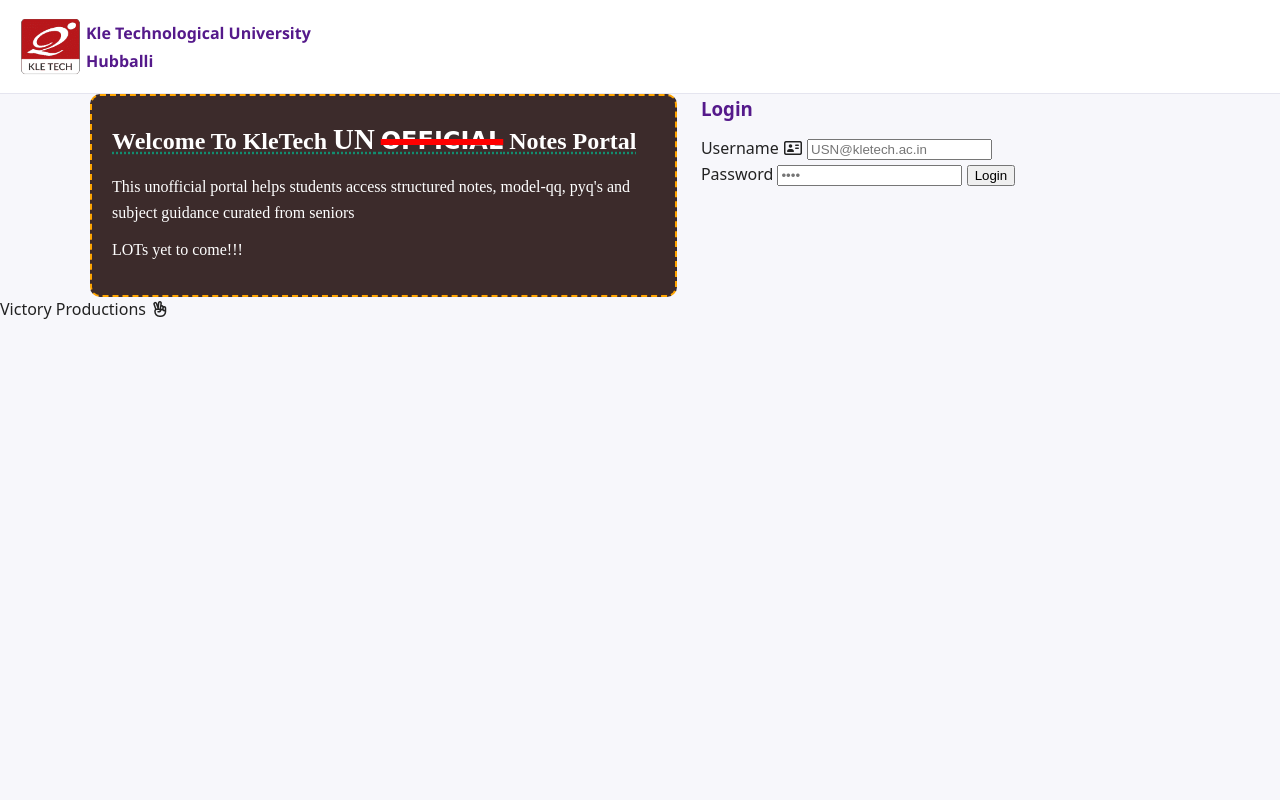
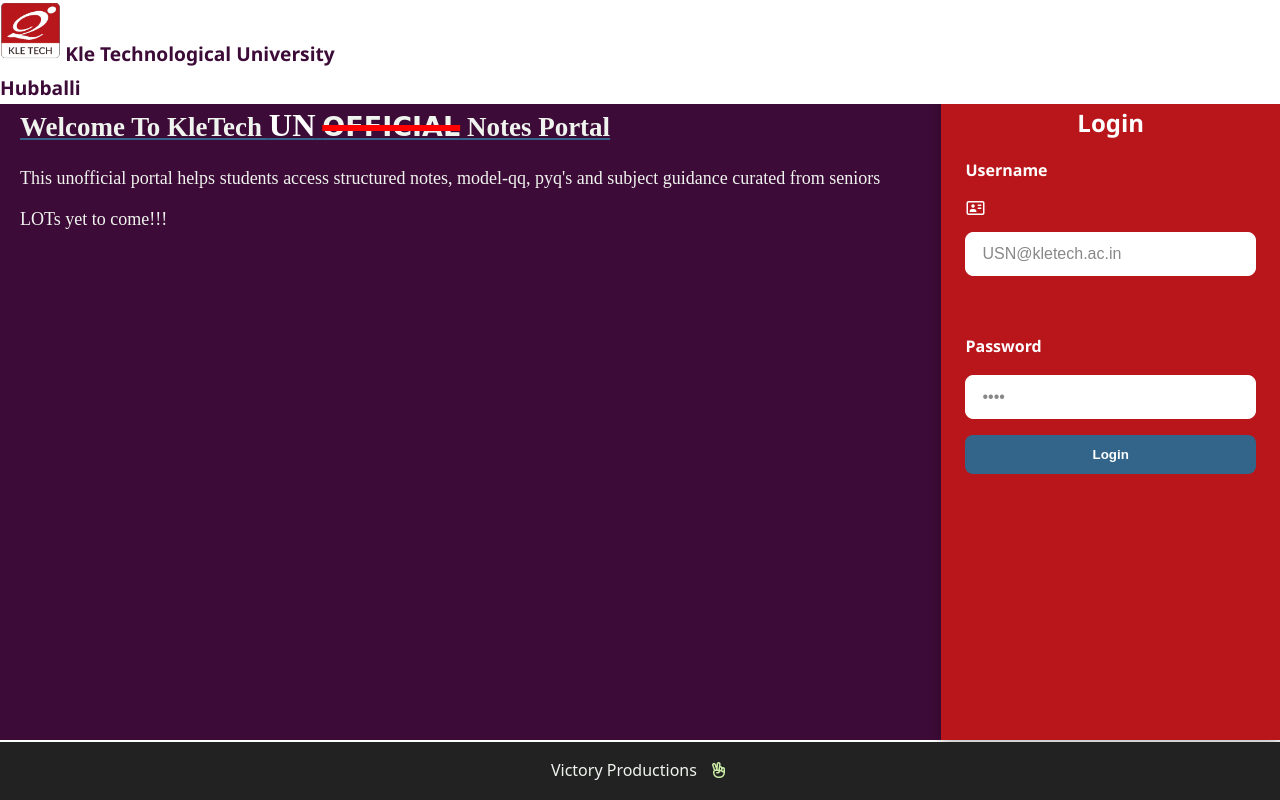
Before and after one commit to vijayho1/Unofficial_notes, a plain HTML site: page index.html in a window 1280 px wide. Drawn offline with Linux system fonts and the light colour scheme.

Commit message:
the styling is complete for the landing page

```diff
--- a/index.html
+++ b/index.html
@@ -8,7 +8,7 @@
     <link rel="stylesheet" href="https://cdnjs.cloudflare.com/ajax/libs/font-awesome/7.0.1/css/all.min.css" integrity="sha512-2SwdPD6INVrV/lHTZbO2nodKhrnDdJK9/kg2XD1r9uGqPo1cUbujc+IYdlYdEErWNu69gVcYgdxlmVmzTWnetw==" crossorigin="anonymous" referrerpolicy="no-referrer" />
 </head>
 <body>
-
+    <main>
                     <header class="page-header">
                         <div class="logo">
                             <img src="/newlogo.png" alt="KLE_Tech_logo" width="130px">
@@ -18,9 +18,8 @@
                         </div>
                     </header>
 
-    <main class="main_body">
 
-        <div class="welcome">
+                <aside class="welcome">
                     <h2  class="welcome_heading">
 
                         Welcome To KleTech
@@ -34,10 +33,10 @@
                     <p class="welcome_descript">This unofficial portal helps students access  structured notes, model-qq, pyq's and subject guidance curated from seniors</p>
 
                     <p class="welcome_announce">LOTs yet to come!!!</p>
-        </div>
+                </aside>
 
 
-        <div class="Login">
+                <nav class="Login">
 
                     <h3>Login</h3>
                     <form class="login-form">
@@ -49,14 +48,13 @@
                     <input id="password" type="password" placeholder="••••">
                     <input type="submit" value="Login">
                     </form>
-        </div>
-    </main>
+                </nav>
 
             <footer class="site-footer">
                         <p style="display:inline">Victory Productions</p>
                         <i class="fa-regular fa-hand-peace"></i>
                 </footer>
 
-
+    </main>
 </body>
 </html>
--- a/style.css
+++ b/style.css
@@ -1,31 +1,80 @@
-:root{
-    --primary: #551A8B; /* main color */
-    --text: #222; /* text color */
-    --muted: #666; /*phaaltu chotu texts*/
-    --bg: #f7f7fb; /*bg color*/
-    --card: #fff; /*bg for boxes and cards*/
-    --border: #e5e5ef; /* alt border color*/
-    --radius: 10px;/*cute corner boxes*/
-    --space: 16px;/*padding*/
-    --normal:#ffff;
-}
-/*I am gay*/
-
-
-
 *{box-sizing: border-box;}
 
-body{
+html, body{
     margin: 0;
     font-family: system-ui, -apple-system, BlinkMacSystemFont, 'Segoe UI', Roboto, Oxygen, Ubuntu, Cantarell, 'Open Sans', 'Helvetica Neue', sans-serif;
     line-height: 1.6;
     color: var(--text);
     background-color: var(--bg);
+    height: 100%;
+    width: 100%;
+    padding: 0;
 }
+
+main{
+    display: grid;
+    grid-template-areas:
+        "topbar topbar"
+        "ads sidebar"
+        "footer footer";
+
+        grid-template-columns: 0.95fr auto;
+
+        grid-template-rows: auto 1fr auto;
+
+        height: 100%;
+
+         padding-top: 80px;
+         padding-bottom: 60px;
+}
+
+header{grid-area: topbar;}
+aside{grid-area: ads;}
+article{grid-area: content;}
+nav { grid-area: sidebar;}
+footer{grid-area: footer;}
+
+header {
+  position: fixed;
+  top: 0;
+  left: 0;
+  width: 100%;
+  background-color: #fff;
+  display: flex;
+  align-items: center;
+  gap: 10px;
+  z-index: 1000;
+}
+
+footer {
+  position: fixed;
+  bottom: 0;
+  left: 0;
+  width: 100%;
+  background-color: #222;
+  padding: 1rem 1.5rem;
+  text-align: center;
+  color: #f0f0f0;
+  font-weight: 500;
+  z-index: 1000;
+}
+
+/* Mobile layout: show welcome (aside) first, then nav */
+@media (max-width: 768px) {
+  main {
+    display: grid;
+    grid-template-areas:
+      "ads"
+      "sidebar";
+    grid-template-columns: 1fr;
+    grid-template-rows: auto auto;
+  }
+}
+
 
 h1, h2, h3{
     margin: 0 0 12px;
-    color: var(--primary);
+    color: #F3F9D2;
 }
 
 p{
@@ -33,7 +82,7 @@
 }
 
 a{
-    color: var(--primary);
+    color: #CBEAA6;
     text-decoration: none;
 }
 
@@ -41,19 +90,8 @@
     text-decoration: underline;
 }
 
-.page-header{
-    background-color: #fff;
-    border-bottom: 1px solid var(--border);
-    padding:16px 20px;
-}
 
-.logo{
-    display: flex;
-    align-items: center;
-    gap: 5px;
-}
-
-.logo img{
+header img{
     width: 61px;
     height: 61px;
     object-fit: contain;
@@ -61,48 +99,26 @@
 
 .logo_title{
     font-weight: 700;
+    font-size: larger;
     font-family: 'Segoe UI', Tahoma, Geneva, Verdana, sans-serif;
-    color: var(--primary);
+    color: #3D0B37;
     line-height: 1.75;
 }
 
-.main_body {
-    display: grid;
-    grid-template-columns: 1.2fr 1fr;
-    gap: 24px;
-    max-width: 1100px;
-    margin: 0 auto;
-    align-items: stretch;   /* <–– ADD THIS */
+aside{
+    background-color: #3D0B37;
+    padding: 20px;
+    font-family: serif;
+    font-size: large;
 }
 
-@media(max-width: 768px){
-    .main_body{
-        grid-template-columns: 1fr;
-        padding: 16px 14px;
-    }
-}
-
-
-.welcome{
-    background-color: #3c2b2b;
-    padding: 20px;
-    border-radius: var(--radius);
-    font-family: serif;
-    border: 2px dashed orange;
-    display: flex;
-    flex-direction: column;
-    justify-content: space-between;
-}
-
-.welcome h2,
-.welcome p{
-    color: white;
+aside h2,p{
+    color: #F0F4EF;
 }
 
 .welcome_heading{
-    color: var(--primary);
-    text-decoration: underline #04b189ba dotted;
-    text-underline-offset: 3px;
+    text-decoration: underline #33658A ;
+    text-underline-offset: 1.5px;
 }
 
 .un{
@@ -118,3 +134,98 @@
     font-family: cursive;
     text-decoration: line-through red 6.2px;
 }
+
+/* NAV */
+nav {
+  grid-area: sidebar;
+  background-color: #B8161B; /* solid deep red */
+  padding: 1.5rem;
+  color: #fff;
+  font-family: 'Segoe UI', Tahoma, Geneva, Verdana, sans-serif;
+  box-shadow: 0 4px 12px rgba(0,0,0,0.25); /* subtle shadow for depth */
+}
+
+nav h3 {
+  font-size: 1.5rem;
+  font-weight: 700;
+  margin-bottom: 1rem;
+  text-align: center;
+  color: #fff;
+}
+
+/* Form styling */
+.login-form {
+  display: flex;
+  flex-direction: column;
+  gap: 1rem;
+}
+
+.login-form label {
+  font-weight: 600;
+  color: #fff;
+}
+
+.login-form input[type="text"],
+.login-form input[type="password"] {
+  padding: 0.75rem 1rem;
+  border-radius: 0.5rem;
+  border: 1px solid #fff;
+  outline: none;
+  background-color: #fff;
+  color: #333;
+  font-size: 1rem;
+  transition: border-color 0.3s ease;
+}
+
+.login-form input[type="text"]::placeholder,
+.login-form input[type="password"]::placeholder {
+  color: #888;
+}
+
+.login-form input[type="text"]:focus,
+.login-form input[type="password"]:focus {
+  border-color: #F3F9D2; /* highlight color */
+}
+
+/* Submit button */
+.login-form input[type="submit"] {
+  background-color: #33658A; /* accent blue */
+  color: #fff;
+  font-weight: bold;
+  padding: 0.75rem;
+  border-radius: 0.5rem;
+  border: none;
+  cursor: pointer;
+  transition: background-color 0.3s ease, transform 0.2s ease;
+}
+
+.login-form input[type="submit"]:hover {
+  background-color: #27496d;
+  transform: scale(1.05);
+}
+
+/* Icon styling */
+.login-form i {
+  margin-right: 0.5rem;
+  color: #fff;
+}
+
+
+/* FOOTER */
+
+
+footer a {
+  color: #CBEAA6;
+  margin: 0 0.5rem;
+  text-decoration:underline;
+  transition: color 0.3s ease;
+}
+
+footer a:hover {
+  color: #F3F9D2;
+}
+
+footer i {
+  margin-left: 0.5rem;
+  color: #CBEAA6;
+}
```
Lines whose indentation alone changed are shown as unchanged.
